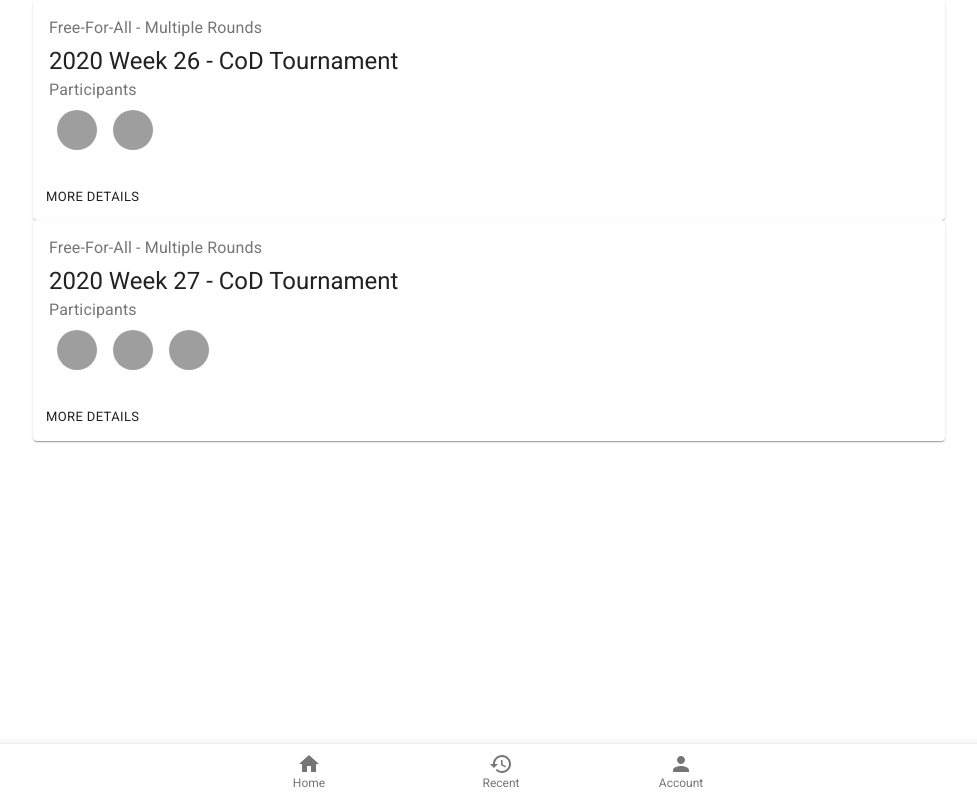
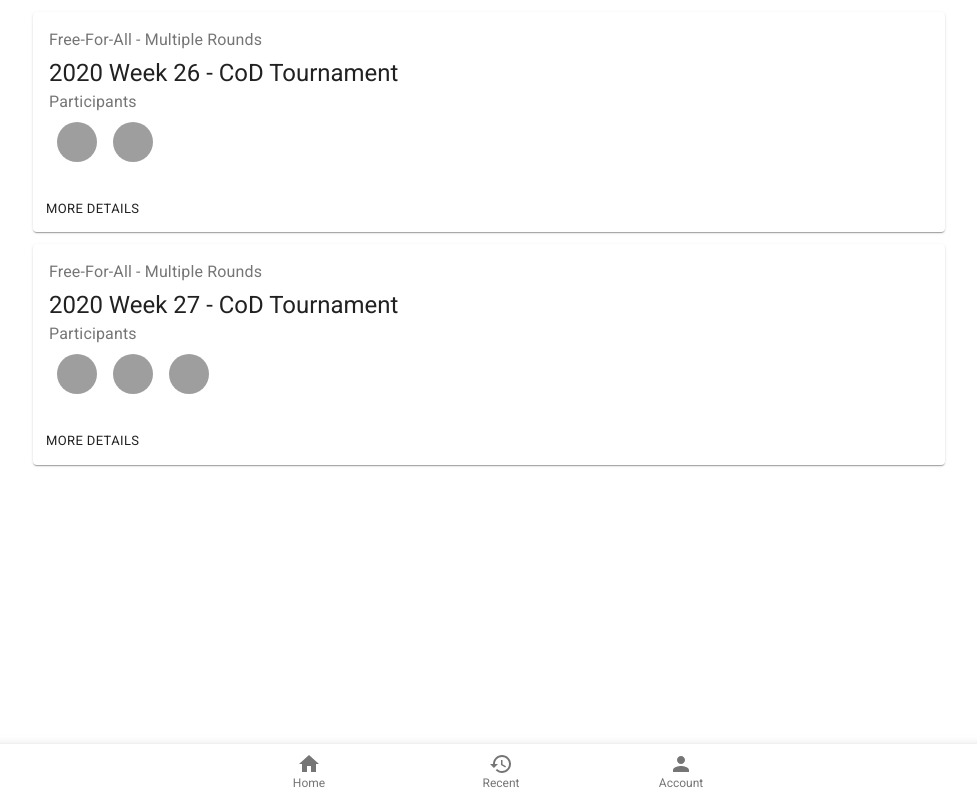
Before and after one commit to jbhoorasingh/cod-tournament-frontend, a React (Create React App) app: page /recent in a window 1280 px wide. Shown: the whole page, without its empty margins (151-1128 px from the left). Built offline with nearby package versions, Linux system fonts and the light colour scheme; grey boxes are pictures that could not be loaded.

Commit message:
added styles to history class

```diff
--- /dev/null
+++ b/src/pages/Recent/Recent.css
@@ -0,0 +1,7 @@
+@media all and (min-width: 480px) {
+    .Card {
+        margin: 12px 0;
+    }
+
+
+}
--- a/src/pages/Recent/Recent.js
+++ b/src/pages/Recent/Recent.js
@@ -7,6 +7,7 @@
 import CardContent from '@material-ui/core/CardContent';
 import Button from '@material-ui/core/Button';
 import Avatar from "@material-ui/core/Avatar";
+import "./Recent.css";
 
 const useStyles = makeStyles((theme) => ({
     avatarroot: {
@@ -38,7 +39,7 @@
 function TournamentCard(props) {
     const classes = useStyles();
     return (
-        <Card className={classes.root}>
+        <Card className="Card">
             <CardContent>
                 <Typography className={classes.title} color="textSecondary" gutterBottom>
                     {props.props.type}
```
